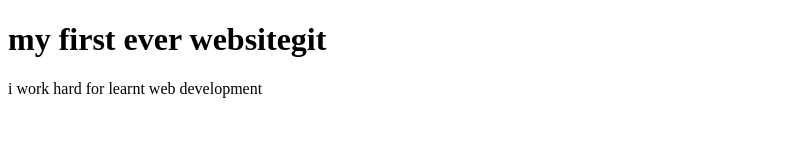
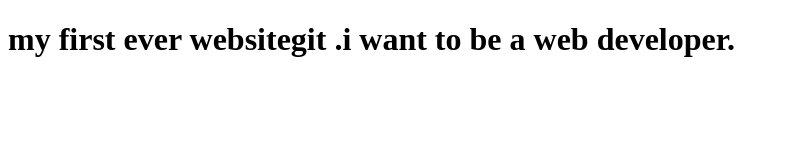
Before and after one commit to AJMAMUN/my-2nd-website, a plain HTML site: page index.html in a window 1280 px wide. Shown: the whole page, without its empty margins (0-789 px from the left). Drawn offline with Linux system fonts and the light colour scheme.

Commit message:
learnt web

```diff
--- a/index.html
+++ b/index.html
@@ -7,8 +7,9 @@
     <title>index.html</title>
 </head>
 <body>
-    <h1>my first ever websitegit</h1>
-    <p>i work hard for learnt web development </p>
+    <h1>my first ever websitegit .i want to be a web developer.</h1>
+
+
 
 </body>
 </html>
```
